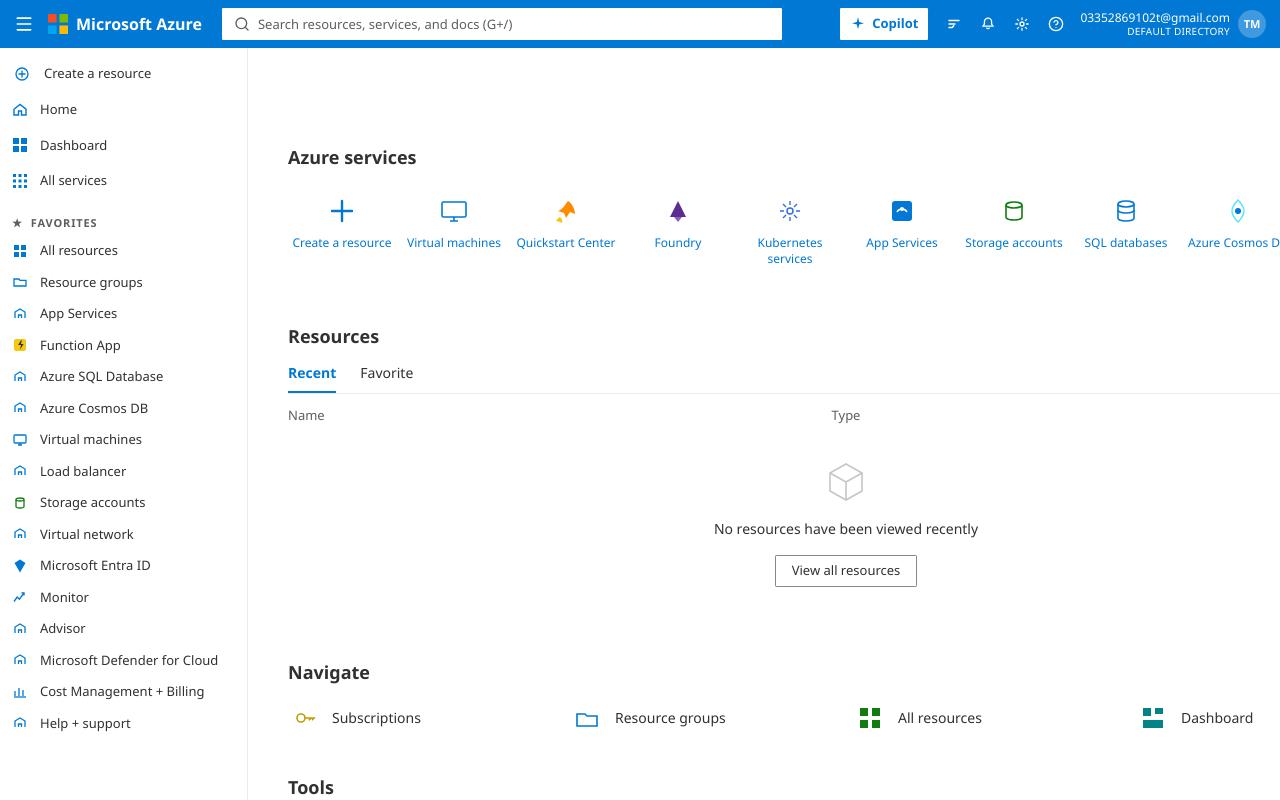
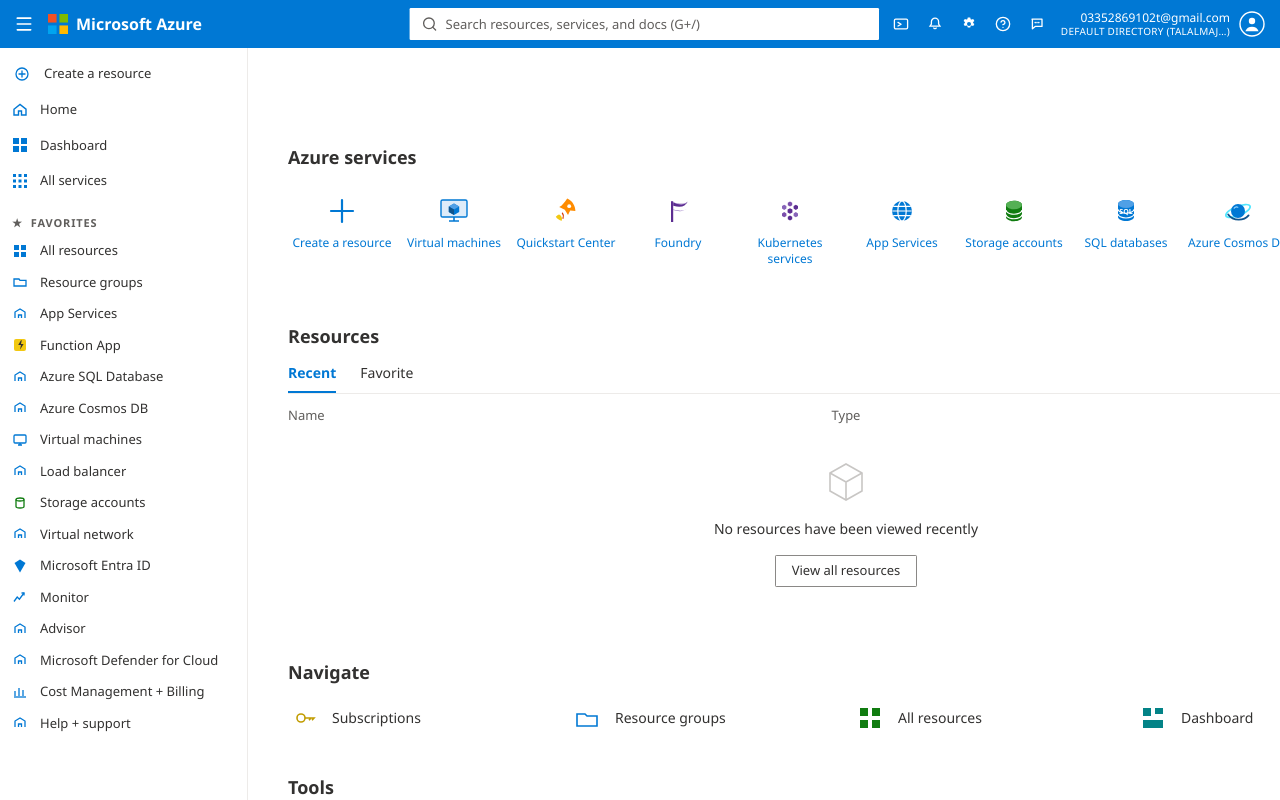
Before and after one commit to S1mp1yDucky/skybench, a Next.js app: page /azure in a window 1280 px wide. Built offline with nearby package versions, Linux system fonts and the light colour scheme; what @fluentui/react-components would draw is missing.

Commit message:
Match the Azure portal header, home menu, and service icons.
Center the search in the blue bar, keep the home menu collapsed until the hamburger opens, and redraw the Copilot, shell, account, and service marks to follow the current portal.

Co-authored-by: tariqroohi0 <tariqroohi0@gmail.com>

```diff
--- a/components/console-frame.tsx
+++ b/components/console-frame.tsx
@@ -293,30 +293,31 @@ function AzureChrome({
   }, [])
   return (
     <>
-      <header className="flex h-12 shrink-0 items-center gap-2 bg-[#0078d4] px-2 text-white">
+      <header className="relative flex h-12 shrink-0 items-center gap-2 bg-[#0078d4] px-2 text-white">
         <button type="button" className="grid size-8 place-items-center rounded-sm hover:bg-white/15" aria-expanded={open} aria-label={open ? "Close navigation" : "Open navigation"} onClick={() => setOpen((value) => !value)}>
           {open ? <X className="size-5" /> : <Menu className="size-5" />}
         </button>
         <MicrosoftMark />
         <span className="text-[16px] font-semibold"><span className="hidden sm:inline">Microsoft </span>Azure</span>
-        <label className="relative mx-3 hidden min-w-0 flex-1 md:block">
+        <label className="absolute top-2 left-1/2 hidden w-[min(520px,36vw)] -translate-x-1/2 lg:block">
           <span className="sr-only">Search resources, services, and docs</span>
           <Search className="pointer-events-none absolute top-2 left-3 size-4 text-[#605e5c]" />
-          <input readOnly placeholder="Search resources, services, and docs (G+/)" className="h-8 w-full max-w-[560px] rounded-sm border-0 bg-white pr-3 pl-9 text-[13px] text-[#323130] outline-none placeholder:text-[#605e5c]" />
+          <input readOnly placeholder="Search resources, services, and docs (G+/)" className="h-8 w-full rounded-sm border-0 bg-white pr-3 pl-9 text-[13px] text-[#323130] outline-none placeholder:text-[#605e5c]" />
         </label>
         <div className="ml-auto flex items-center gap-0.5">
-          <button type="button" className="mr-2 hidden h-8 items-center gap-1.5 rounded-sm bg-white px-2.5 text-[13px] font-semibold text-[#0078d4] hover:bg-[#f3f2f1] md:inline-flex" aria-label="Copilot">
-            <SparkIcon />
+          <button type="button" className="mr-1 hidden h-8 items-center gap-1.5 rounded-sm bg-white px-2.5 text-[13px] font-semibold text-[#242424] hover:bg-[#f3f2f1] lg:inline-flex" aria-label="Copilot">
+            <CopilotMark />
             Copilot
           </button>
-          <HeaderIcon label="Cloud Shell" onClick={() => go("shell")}><PromptIcon /></HeaderIcon>
+          <HeaderIcon label="Cloud Shell" onClick={() => go("shell")}><AzureShellIcon /></HeaderIcon>
           <HeaderIcon label="Notifications" onClick={() => setNotesOpen((value) => !value)}><BellIcon /></HeaderIcon>
           <PortalMenu onDark label="Settings" items={["Appearance", "Language + region", "My permissions", "Default subscription"]}>
-            <GearIcon />
+            <CogIcon />
           </PortalMenu>
           <PortalMenu onDark label="Support + troubleshooting" items={["Help + support", "New support request", "Service Health", "Privacy"]}>
             <CircleHelp className="size-4" />
           </PortalMenu>
+          <HeaderIcon label="Feedback"><FeedbackIcon /></HeaderIcon>
           <AccountMenu theme="azure" account={account} go={go} onSignOut={onSignOut} />
         </div>
       </header>
@@ -332,7 +333,7 @@ function AzureChrome({
       ) : null}
       <div className="flex min-h-0 flex-1">
         {active === "create" ? null : (
-          <aside className={cn("z-30 w-[248px] shrink-0 overflow-auto border-r border-[#edebe9] bg-white py-2 md:static md:block", open ? "absolute top-12 bottom-0 left-0 block shadow-xl" : "hidden md:block")}>
+          <aside className={cn("z-30 w-[248px] shrink-0 overflow-auto border-r border-[#edebe9] bg-white py-2", active === "portal" ? (open ? "absolute top-12 bottom-0 left-0 block shadow-xl md:static" : "hidden") : open ? "absolute top-12 bottom-0 left-0 block shadow-xl md:static md:block" : "hidden md:block")}>
             {active === "vms" ? <ComputeMenu go={go} /> : <AzureMenu active={active} go={go} />}
           </aside>
         )}
@@ -530,10 +531,10 @@ function AccountMenu({
         {theme === "azure" ? (
           <span className="hidden text-right leading-tight sm:block">
             <span className="block max-w-[180px] truncate text-[12px]">{account}</span>
-            <span className="block text-[10px] tracking-wide">DEFAULT DIRECTORY</span>
+            <span className="block max-w-[190px] truncate text-[10px] tracking-wide">DEFAULT DIRECTORY (TALALMAJ…)</span>
           </span>
         ) : null}
-        <span className={cn("grid size-7 place-items-center rounded-full text-[11px] font-semibold", theme === "aws" && "bg-[#ff9900] text-[#232f3e]", theme === "azure" && "bg-white/25 text-white", theme === "do" && "bg-gradient-to-br from-[#d946ef] to-[#818cf8] text-white")}>{theme === "aws" ? letter : initials}</span>
+        {theme === "azure" ? <PersonMark /> : <span className={cn("grid size-7 place-items-center rounded-full text-[11px] font-semibold", theme === "aws" && "bg-[#ff9900] text-[#232f3e]", theme === "do" && "bg-gradient-to-br from-[#d946ef] to-[#818cf8] text-white")}>{theme === "aws" ? letter : initials}</span>}
         {theme === "aws" ? <span className="hidden max-w-[120px] truncate text-[13px] sm:inline">Talal</span> : null}
         {theme === "do" ? <span className="hidden text-[13px] sm:inline">My Team</span> : null}
         {theme !== "azure" ? <ChevronDown className="size-3 opacity-80" /> : null}
@@ -707,10 +708,49 @@ function GearIcon({ dark = false }: { dark?: boolean }) {
   )
 }
 
-function SparkIcon() {
+function CopilotMark() {
   return (
     <svg viewBox="0 0 16 16" className="size-4" aria-hidden>
-      <path fill="currentColor" d="M8 1.2 9.2 6 14 7.2 9.2 8.4 8 13.2 6.8 8.4 2 7.2 6.8 6Z" />
+      <path fill="#0f6cbd" d="M1.6 10.6 7.4 3.2 9.6 5.2 4.4 12.2Z" />
+      <path fill="#7b4dff" d="M5.2 11.4 10.2 6.2 12.6 8.2 7.6 13.6Z" />
+      <path fill="#3dd6f5" d="M7.2 2.2 14.2 5.4 12.4 8.2 6.2 5Z" />
+      <path fill="#20b26b" d="M2.4 6.2 6.2 5.2 7.4 8.6 3.2 10.2Z" />
+    </svg>
+  )
+}
+
+function AzureShellIcon() {
+  return (
+    <svg viewBox="0 0 16 16" className="size-4" aria-hidden>
+      <rect x="1.4" y="3.1" width="13.2" height="9.8" rx="1.3" fill="none" stroke="currentColor" strokeWidth="1.3" />
+      <path d="M5 6.4 8.1 8.2 5 10" fill="none" stroke="currentColor" strokeWidth="1.3" strokeLinecap="round" strokeLinejoin="round" />
+    </svg>
+  )
+}
+
+function CogIcon() {
+  return (
+    <svg viewBox="0 0 16 16" className="size-4" aria-hidden>
+      <path fill="currentColor" d="M9.2 1.5 9.7 3.2c.3.1.6.3.9.4l1.6-.6 1.2 2-1.3 1.1c.1.3.1.6 0 .9l1.3 1.1-1.2 2-1.6-.6c-.3.2-.6.3-.9.4l-.5 1.7H6.8l-.5-1.7c-.3-.1-.6-.2-.9-.4l-1.6.6-1.2-2 1.3-1.1a3 3 0 0 1 0-.9L2.6 5l1.2-2 1.6.6c.3-.2.6-.3.9-.4L6.8 1.5h2.4ZM8 6a2 2 0 1 0 0 4 2 2 0 0 0 0-4Z" />
+    </svg>
+  )
+}
+
+function FeedbackIcon() {
+  return (
+    <svg viewBox="0 0 16 16" className="size-4" aria-hidden>
+      <path d="M3 3.2h10v7.2H6.2L3.4 12.8V3.2Z" fill="none" stroke="currentColor" strokeWidth="1.3" strokeLinejoin="round" />
+      <path d="M6.2 6.6h.01M8 6.6h.01M9.8 6.6h.01" stroke="currentColor" strokeWidth="1.6" strokeLinecap="round" />
+    </svg>
+  )
+}
+
+function PersonMark() {
+  return (
+    <svg viewBox="0 0 28 28" className="size-7" aria-hidden>
+      <circle cx="14" cy="14" r="12" fill="none" stroke="white" strokeWidth="1.4" />
+      <circle cx="14" cy="11" r="3.2" fill="white" />
+      <path d="M7.4 21.2c1.2-3 3.4-4.4 6.6-4.4s5.4 1.4 6.6 4.4" fill="white" />
     </svg>
   )
 }
--- a/components/consoles/azure-console.tsx
+++ b/components/consoles/azure-console.tsx
@@ -1337,40 +1337,47 @@ function ServiceGlyph({ kind }: { kind: string }) {
   if (kind === "plus") {
     return (
       <svg viewBox="0 0 32 32" className="size-8" aria-hidden>
-        <path d="M16 6v20M6 16h20" stroke="#0078d4" strokeWidth="2.4" strokeLinecap="round" />
+        <path d="M16 5v22M5 16h22" stroke="#0078d4" strokeWidth="2.2" strokeLinecap="round" />
       </svg>
     )
   }
   if (kind === "vm") {
     return (
       <svg viewBox="0 0 32 32" className="size-8" aria-hidden>
-        <rect x="4" y="7" width="24" height="15" rx="1.5" fill="none" stroke="#0078d4" strokeWidth="1.6" />
-        <path d="M12 26h8M16 22v4" stroke="#0078d4" strokeWidth="1.6" />
+        <rect x="3" y="5" width="26" height="17" rx="1.6" fill="#deecf9" stroke="#0078d4" strokeWidth="1.4" />
+        <path d="M16 8.6 21.2 11.5v5.6L16 20.1 10.8 17.1v-5.6Z" fill="#0078d4" />
+        <path d="M16 8.6 21.2 11.5 16 14.4 10.8 11.5Z" fill="#50a0e6" />
+        <path d="M10.8 11.5 16 14.4v5.7l-5.2-3Z" fill="#0f548c" />
+        <path d="M11 26h10M16 22v4" stroke="#0078d4" strokeWidth="1.6" />
       </svg>
     )
   }
   if (kind === "app") {
     return (
       <svg viewBox="0 0 32 32" className="size-8" aria-hidden>
-        <rect x="6" y="6" width="20" height="20" rx="3" fill="#0078d4" />
-        <path d="M11 17c2-4 8-4 10 0" fill="none" stroke="white" strokeWidth="1.6" />
-        <circle cx="16" cy="14" r="2" fill="white" />
+        <circle cx="16" cy="16" r="10" fill="#0078d4" />
+        <ellipse cx="16" cy="16" rx="4.2" ry="10" fill="none" stroke="white" strokeWidth="1.2" />
+        <path d="M6.2 16h19.6M7.2 11.4h17.6M7.2 20.6h17.6" stroke="white" strokeWidth="1.15" />
       </svg>
     )
   }
   if (kind === "rocket") {
     return (
       <svg viewBox="0 0 32 32" className="size-8" aria-hidden>
-        <path d="M18 6c4 2 7 8 7 13l-5-2-4 6-2-5-6-2c4-1 7-6 10-10Z" fill="#ff8c00" />
-        <path d="M10 22c2 2 3 4 2 6-2-1-4-2-6-2 1-2 2-3 4-4Z" fill="#f2c811" />
+        <path d="M17.2 3.5c5.2 2.2 8.2 7.4 8.2 12.6l-5.2-.6-2.2 4.6-3.2-5.4-5.6-2.6c3.2-1.4 5.4-5 8-8.6Z" fill="#ff8c00" />
+        <circle cx="19.2" cy="11.2" r="1.9" fill="white" />
+        <path d="M9.2 19.6c2.2 1.2 3.4 3.2 2.6 6.2-2.6-.6-4.6-2-6-4 1.2-1.2 2.2-1.8 3.4-2.2Z" fill="#f2c811" />
+        <path d="M12.4 18.2c1.2 1.6 1.4 3.2.6 5" fill="none" stroke="#d83b01" strokeWidth="1.3" strokeLinecap="round" />
       </svg>
     )
   }
   if (kind === "foundry") {
     return (
       <svg viewBox="0 0 32 32" className="size-8" aria-hidden>
-        <path d="M8 22 16 6l8 16H8Z" fill="#5c2d91" />
-        <path d="M12 22h8l-4 5-4-5Z" fill="#8764b8" />
+        <path d="M9 27V6.2h2.2V27H9Z" fill="#5c2d91" />
+        <path d="M11.2 7.2c7.6 2.8 12.2 1.6 14.6-.8-2.6 5.2-6.8 6.6-14.6 4.4V7.2Z" fill="#5c2d91" />
+        <path d="M11.2 7.2c6.2 3.2 10.6 2.6 13.4.6-3.4 1.8-7.6 1.4-13.4-.6Z" fill="#d4c6ee" />
+        <path d="M11.2 14.6c6.8 1.8 11.2 1.2 13.8-.8-3.6 2.8-8.2 3-13.8 1.2v-.4Z" fill="#8764b8" />
       </svg>
     )
   }
@@ -1385,49 +1392,58 @@ function ServiceGlyph({ kind }: { kind: string }) {
   if (kind === "sql") {
     return (
       <svg viewBox="0 0 32 32" className="size-8" aria-hidden>
-        <ellipse cx="16" cy="9" rx="8" ry="3" fill="none" stroke="#0078d4" strokeWidth="1.6" />
-        <path d="M8 9v14c0 1.7 3.6 3 8 3s8-1.3 8-3V9" fill="none" stroke="#0078d4" strokeWidth="1.6" />
-        <path d="M8 15c0 1.7 3.6 3 8 3s8-1.3 8-3" fill="none" stroke="#0078d4" strokeWidth="1.6" />
+        <path d="M8 9c0-2.2 3.6-4 8-4s8 1.8 8 4v13c0 2.2-3.6 4-8 4s-8-1.8-8-4V9Z" fill="#0078d4" />
+        <ellipse cx="16" cy="9" rx="8" ry="4" fill="#50a0e6" />
+        <path d="M8 14.2c0 2.2 3.6 4 8 4s8-1.8 8-4M8 19c0 2.2 3.6 4 8 4s8-1.8 8-4" fill="none" stroke="white" strokeWidth="1.1" />
+        <text x="16" y="19.2" textAnchor="middle" fill="white" fontSize="7" fontFamily="Segoe UI, sans-serif" fontWeight="700">SQL</text>
       </svg>
     )
   }
   if (kind === "cosmos") {
     return (
       <svg viewBox="0 0 32 32" className="size-8" aria-hidden>
-        <circle cx="16" cy="16" r="3" fill="#0078d4" />
-        <path d="M16 5c4 4 6 7 6 11s-2 7-6 11c-4-4-6-7-6-11s2-7 6-11Z" fill="none" stroke="#50e6ff" strokeWidth="1.4" />
+        <ellipse cx="16" cy="16" rx="13" ry="4.6" fill="none" stroke="#50e6ff" strokeWidth="1.7" transform="rotate(-22 16 16)" />
+        <circle cx="16" cy="16" r="7" fill="#0078d4" />
+        <path d="M12.2 13.2a3 3 0 0 1 3.6-1" fill="none" stroke="#9ad7ff" strokeWidth="1.2" strokeLinecap="round" />
+        <path d="M6.2 19.4c2.2 3.2 6 5.2 10.6 5.2 4.2 0 7.6-1.6 9.8-4.2" fill="none" stroke="#0f548c" strokeWidth="1.8" strokeLinecap="round" />
       </svg>
     )
   }
   if (kind === "disk") {
     return (
       <svg viewBox="0 0 32 32" className="size-8" aria-hidden>
-        <ellipse cx="16" cy="10" rx="8" ry="3" fill="none" stroke="#107c10" strokeWidth="1.6" />
-        <path d="M8 10v12c0 1.7 3.6 3 8 3s8-1.3 8-3V10" fill="none" stroke="#107c10" strokeWidth="1.6" />
+        <path d="M8 10c0-2.4 3.6-4.2 8-4.2s8 1.8 8 4.2v12c0 2.4-3.6 4.2-8 4.2s-8-1.8-8-4.2V10Z" fill="#107c10" />
+        <ellipse cx="16" cy="10" rx="8" ry="4.2" fill="#54b054" />
+        <path d="M8 15c0 2.4 3.6 4.2 8 4.2s8-1.8 8-4.2M8 19.5c0 2.4 3.6 4.2 8 4.2s8-1.8 8-4.2" fill="none" stroke="white" strokeWidth="1.15" />
       </svg>
     )
   }
   if (kind === "k8s") {
     return (
       <svg viewBox="0 0 32 32" className="size-8" aria-hidden>
-        <circle cx="16" cy="16" r="3" fill="none" stroke="#326ce5" strokeWidth="1.5" />
-        <path d="M16 6v4M16 22v4M6 16h4M22 16h4M9 9l3 3M20 20l3 3M23 9l-3 3M12 20l-3 3" stroke="#326ce5" strokeWidth="1.4" />
+        <polygon points="16.0,13.2 18.4,14.6 18.4,17.4 16.0,18.8 13.6,17.4 13.6,14.6" fill="#5c2d91" />
+        <polygon points="16.0,6.4 18.2,7.7 18.2,10.2 16.0,11.5 13.8,10.2 13.8,7.7" fill="#7a4eab" />
+        <polygon points="21.8,9.8 24.0,11.1 24.0,13.6 21.8,14.9 19.6,13.6 19.6,11.1" fill="#5c2d91" />
+        <polygon points="21.8,17.1 24.0,18.4 24.0,20.9 21.8,22.2 19.6,20.9 19.6,18.4" fill="#8764b8" />
+        <polygon points="16.0,20.5 18.2,21.8 18.2,24.3 16.0,25.6 13.8,24.3 13.8,21.8" fill="#5c2d91" />
+        <polygon points="10.2,17.1 12.4,18.4 12.4,20.9 10.2,22.2 8.0,20.9 8.0,18.4" fill="#7a4eab" />
+        <polygon points="10.2,9.8 12.4,11.1 12.4,13.6 10.2,14.9 8.0,13.6 8.0,11.1" fill="#8764b8" />
       </svg>
     )
   }
   if (kind === "net") {
     return (
       <svg viewBox="0 0 32 32" className="size-8" aria-hidden>
-        <circle cx="8" cy="16" r="2.2" fill="#0078d4" />
-        <circle cx="24" cy="8" r="2.2" fill="#0078d4" />
-        <circle cx="24" cy="24" r="2.2" fill="#0078d4" />
+        <circle cx="8" cy="16" r="2.4" fill="#0078d4" />
+        <circle cx="24" cy="8" r="2.4" fill="#0078d4" />
+        <circle cx="24" cy="24" r="2.4" fill="#0078d4" />
         <path d="M10 15 22 9M10 17l12 6" stroke="#0078d4" strokeWidth="1.4" />
       </svg>
     )
   }
   return (
     <svg viewBox="0 0 32 32" className="size-8" aria-hidden>
-      <path d="M8 16h12M16 10l6 6-6 6" fill="none" stroke="#0078d4" strokeWidth="1.8" />
+      <path d="M6 16h16M16 8l8 8-8 8" fill="none" stroke="#0078d4" strokeWidth="2.2" strokeLinecap="round" strokeLinejoin="round" />
     </svg>
   )
 }
```
